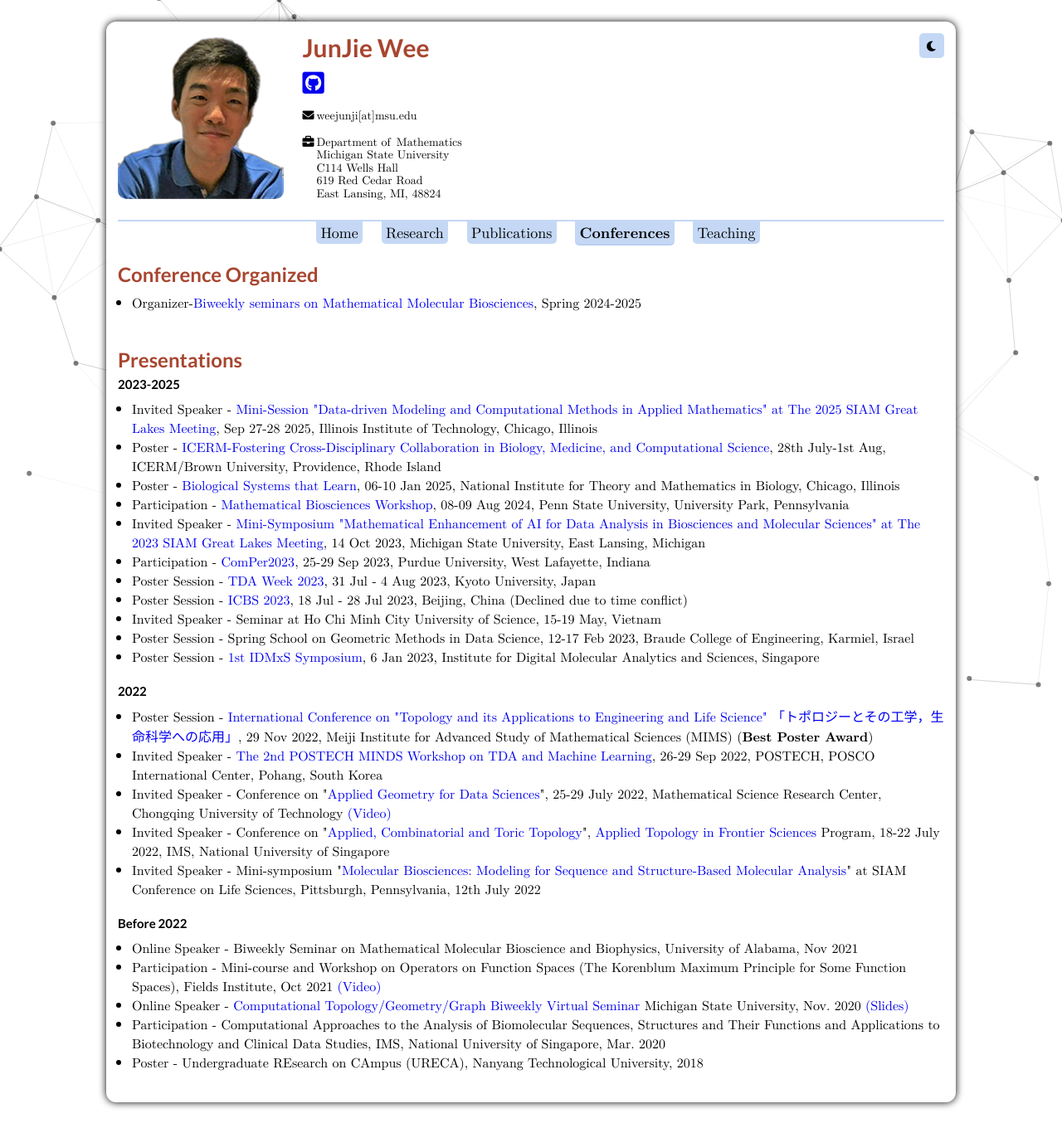
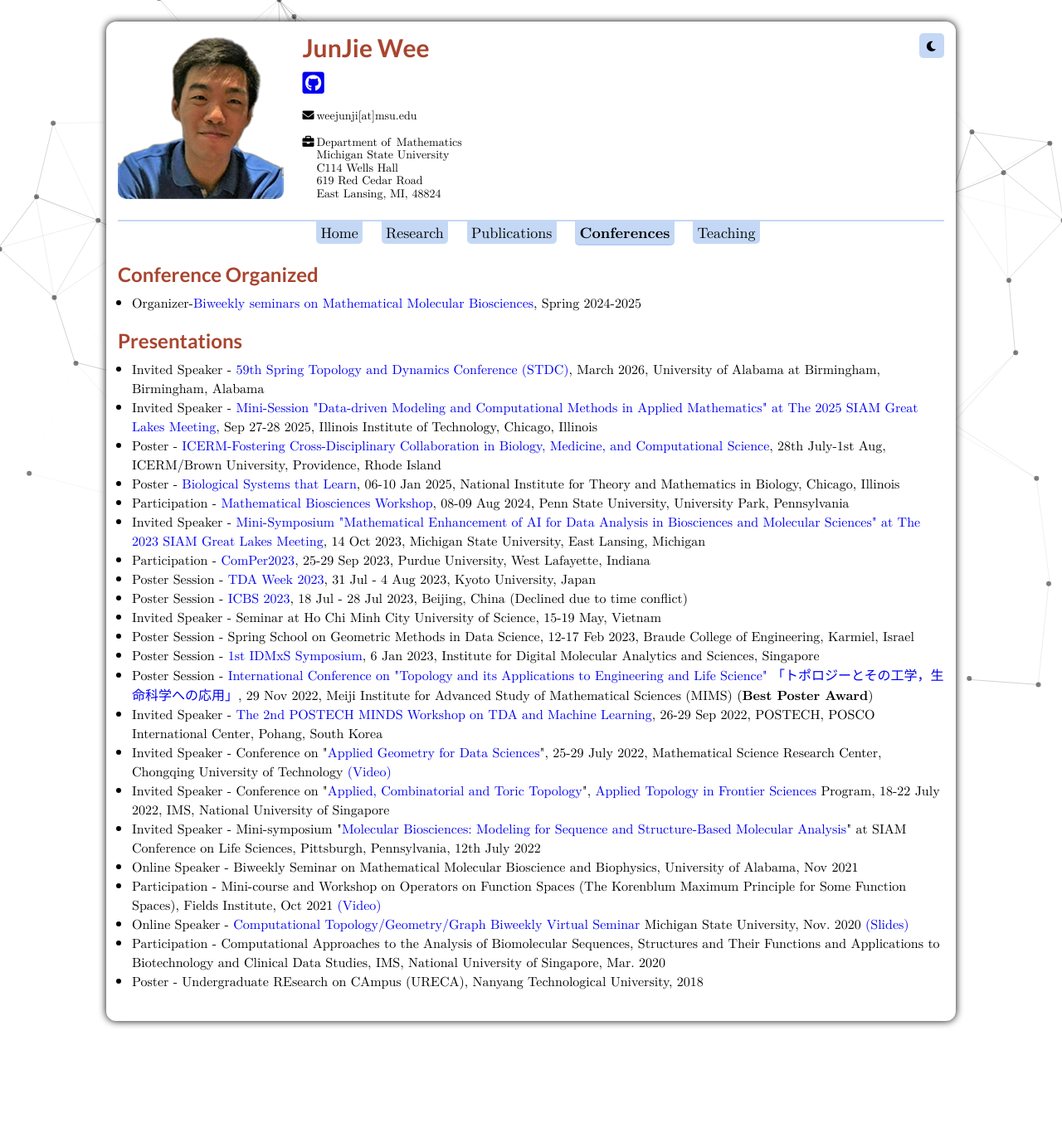
Before and after one commit to junjiewee/junjiewee.github.io, a Jekyll site: the page built from talks.html, in a window 1280 px wide. Shown: the whole page at 83% size. Built offline with Jekyll 4.4.1, drawn with Linux system fonts in a browser that asks for light colours; nearby versions of some CDN libraries; a style sheet for code colours, icons or effects is not loaded; after the commit the page ends 1256 px from its top, so only the background shows below that.

Commit message:
Update talks page and site favicon
- Add 59th STDC (UAB, March 2026) to presentations
- Fix inconsistent spacing between Conference Organized and
  Presentations (duplicate <br>)
- Flatten the presentations list, removing the year-range sub-headings
- Replace the profile-photo favicon with a new square-cropped icon;
  remove the now-unused pp_small.png

```diff
--- a/_includes/head.html
+++ b/_includes/head.html
@@ -11,7 +11,7 @@
     <title>Wee JunJie</title>
     <meta name="author" content="Wee JunJie">
     <meta name="description" content="{{ page.description }}">
-    <link rel="icon" type="image/png" href="pp_small.png">
+    <link rel="icon" type="image/png" href="favicon.png">
     <link rel="stylesheet" href="css/latex_style.css">
     <link rel="stylesheet" media="screen" href="css/style.css">
     <link rel="stylesheet" href="https://cdn.jsdelivr.net/gh/jpswalsh/academicons/css/academicons.min.css">
--- a/talks.html
+++ b/talks.html
@@ -9,11 +9,10 @@ tight_intro: true
                   <li>Organizer-<a href="https://weilab.math.msu.edu/nitmb/">Biweekly seminars on Mathematical Molecular Biosciences</a>, Spring 2024-2025</li>
                 </ul><br>
 
-                <br>
                 <h2>Presentations</h2>
                 <div id="new talks">
-                    <h3>2023-2025</h3>
                     <ul>
+                      <li> Invited Speaker - <a href="https://scholarlattice.org/events/c4de35ee-bd3a-4b22-beb1-3f530bcbc437">59th Spring Topology and Dynamics Conference (STDC)</a>, March 2026, University of Alabama at Birmingham, Birmingham, Alabama</li>
                       <li> Invited Speaker - <a href="https://sites.google.com/view/glsiam2025/home">Mini-Session "Data-driven Modeling and Computational Methods in Applied Mathematics" at The 2025 SIAM Great Lakes Meeting</a>, Sep 27-28 2025, Illinois Institute of Technology, Chicago, Illinois</li>
                       <li> Poster - <a href="https://www.nitmb.org/biological-systems-workshop">ICERM-Fostering Cross-Disciplinary Collaboration in Biology, Medicine, and Computational Science</a>, 28th July-1st Aug, ICERM/Brown University, Providence, Rhode Island</li>
                       <li> Poster - <a href="https://www.nitmb.org/biological-systems-workshop">Biological Systems that Learn</a>, 06-10 Jan 2025, National Institute for Theory and Mathematics in Biology, Chicago, Illinois</li>
@@ -26,19 +25,11 @@ tight_intro: true
                       <li> Invited Speaker - Seminar at Ho Chi Minh City University of Science, 15-19 May, Vietnam</li>
                       <li> Poster Session - Spring School on Geometric Methods in Data Science, 12-17 Feb 2023, Braude College of Engineering, Karmiel, Israel</li>
                       <li> Poster Session - <a href="https://www.idmxs.org/events/symposium-6jan2023/">1st IDMxS Symposium</a>, 6 Jan 2023, Institute for Digital Molecular Analytics and Sciences, Singapore</li>
-                      </ul><br>
-                    <h3>2022</h3>
-                    <ul>
                       <li> Poster Session - <a href="http://cmma.mims.meiji.ac.jp/eng/events/ICMMA2022/index.html">International Conference on "Topology and its Applications to Engineering and Life Science" 「トポロジーとその工学，生命科学への応用」</a>, 29 Nov 2022, Meiji Institute for Advanced Study of Mathematical Sciences (MIMS) (<strong>Best Poster Award</strong>)</li>
                         <li>Invited Speaker - <a href="https://sites.google.com/view/2022-tda-ml/home">The 2nd POSTECH MINDS Workshop on TDA and Machine Learning</a>, 26-29 Sep 2022, POSTECH, POSCO International Center, Pohang, South Korea</li>
                         <li>Invited Speaker - Conference on "<a href="https://personal.ntu.edu.sg/XIAKELIN/GeoMLconf.html">Applied Geometry for Data Sciences</a>", 25-29 July 2022, Mathematical Science Research Center, Chongqing University of Technology <a href="https://www.youtube.com/embed/yqrNPx8vPiY?start=18"> (Video)</a></li>
                         <li>Invited Speaker - Conference on "<a href="https://ims.nus.edu.sg/wp-content/uploads/2022/07/3006-18-22-Workshop.pdf">Applied, Combinatorial and Toric Topology</a>", <a href="https://ims.nus.edu.sg/events/applied-topology-in-frontier-sciences/">Applied Topology in Frontier Sciences</a> Program, 18-22 July 2022, IMS, National University of Singapore</li>
                         <li>Invited Speaker - Mini-symposium "<a href="https://meetings.siam.org/sess/dsp_programsess.cfm?SESSIONCODE=74172">Molecular Biosciences: Modeling for Sequence and Structure-Based Molecular Analysis</a>" at SIAM Conference on Life Sciences, Pittsburgh, Pennsylvania, 12th July 2022</li>
-                      </ul>
-                </div><br>
-                <div id="past talks">
-                    <h3>Before 2022</h3>
-                    <ul>
                         <li>Online Speaker - Biweekly Seminar on Mathematical Molecular Bioscience and Biophysics, University of Alabama, Nov 2021</li>
                         <li>Participation - Mini-course and Workshop on Operators on Function Spaces (The Korenblum Maximum Principle for Some Function Spaces), Fields Institute, Oct 2021<a href="https://www.youtube.com/watch?v=KXWQUdkgILk"> (Video)</a></li>
                         <li>Online Speaker - <a href="https://weilab.math.msu.edu/CTGG/">Computational Topology/Geometry/Graph Biweekly Virtual Seminar</a>
```
Also changed, not shown: favicon.png (added), pp_small.png (deleted).
